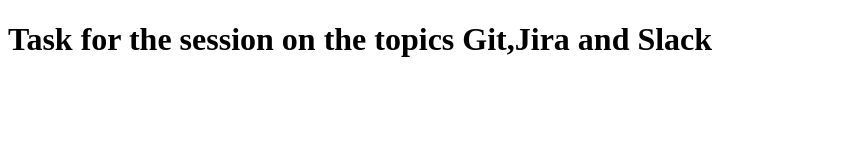
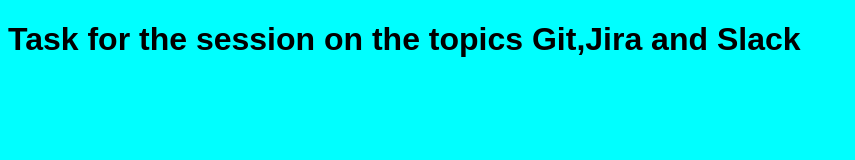
Before and after one commit to AnshiR26/Collaborative-Project, a plain HTML site: page index.html in a window 1280 px wide. Shown: the whole page, without its empty margins (0-855 px from the left). Drawn offline with Linux system fonts and the light colour scheme.

Commit message:
Linked style.css to index.html

```diff
--- a/index.html
+++ b/index.html
@@ -1,6 +1,7 @@
 <!DOCTYPE html>
 <html lang="en">
 <head>
+    <link rel="stylesheet" href="style.css">
 
     <title>Collaborative Porject</title>
 </head>
--- /dev/null
+++ b/style.css
@@ -0,0 +1,5 @@
+body{
+    font-family:Arial,sans-serif;
+    background-color:aqua;
+    padding:0;
+}
```
